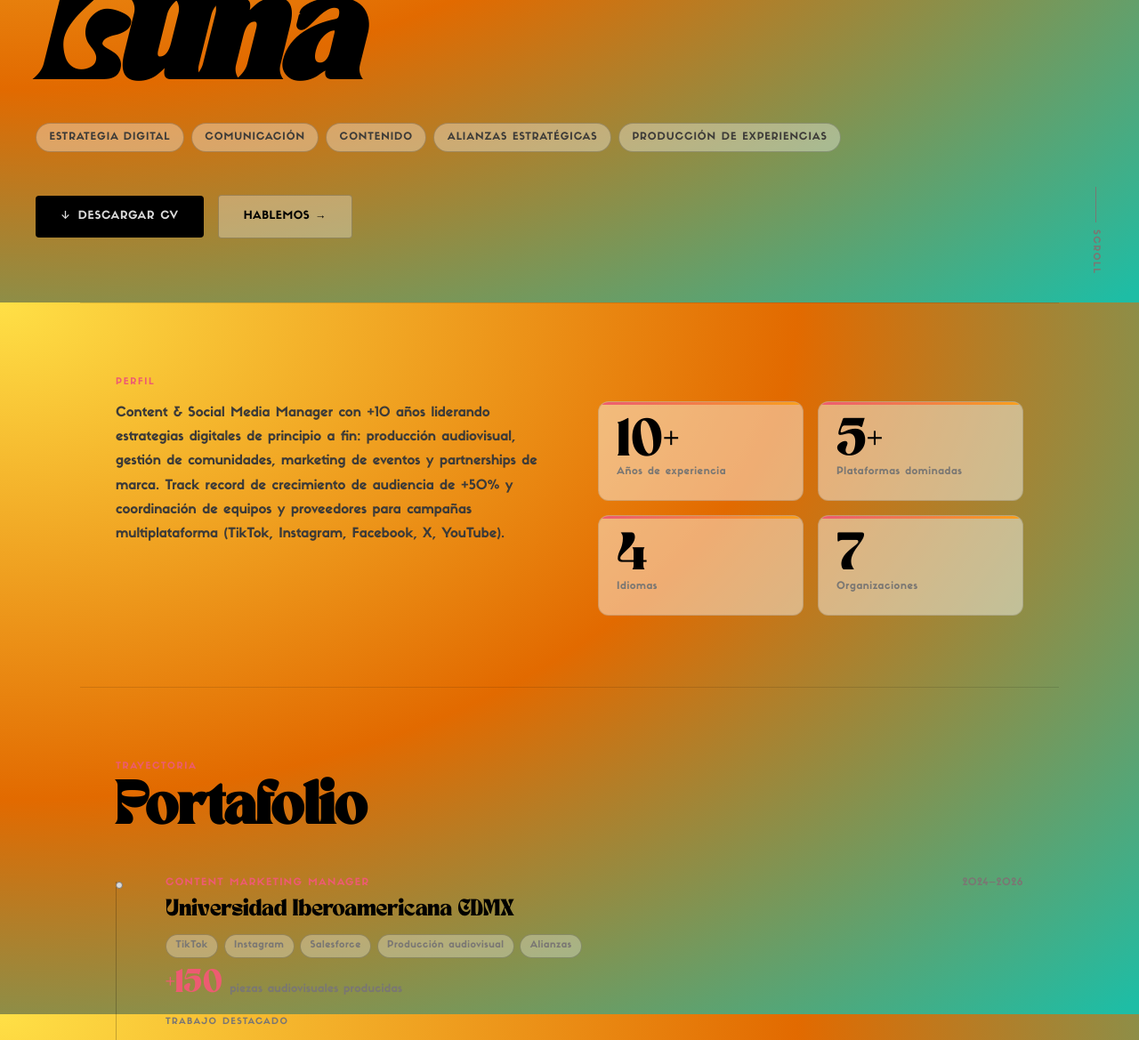
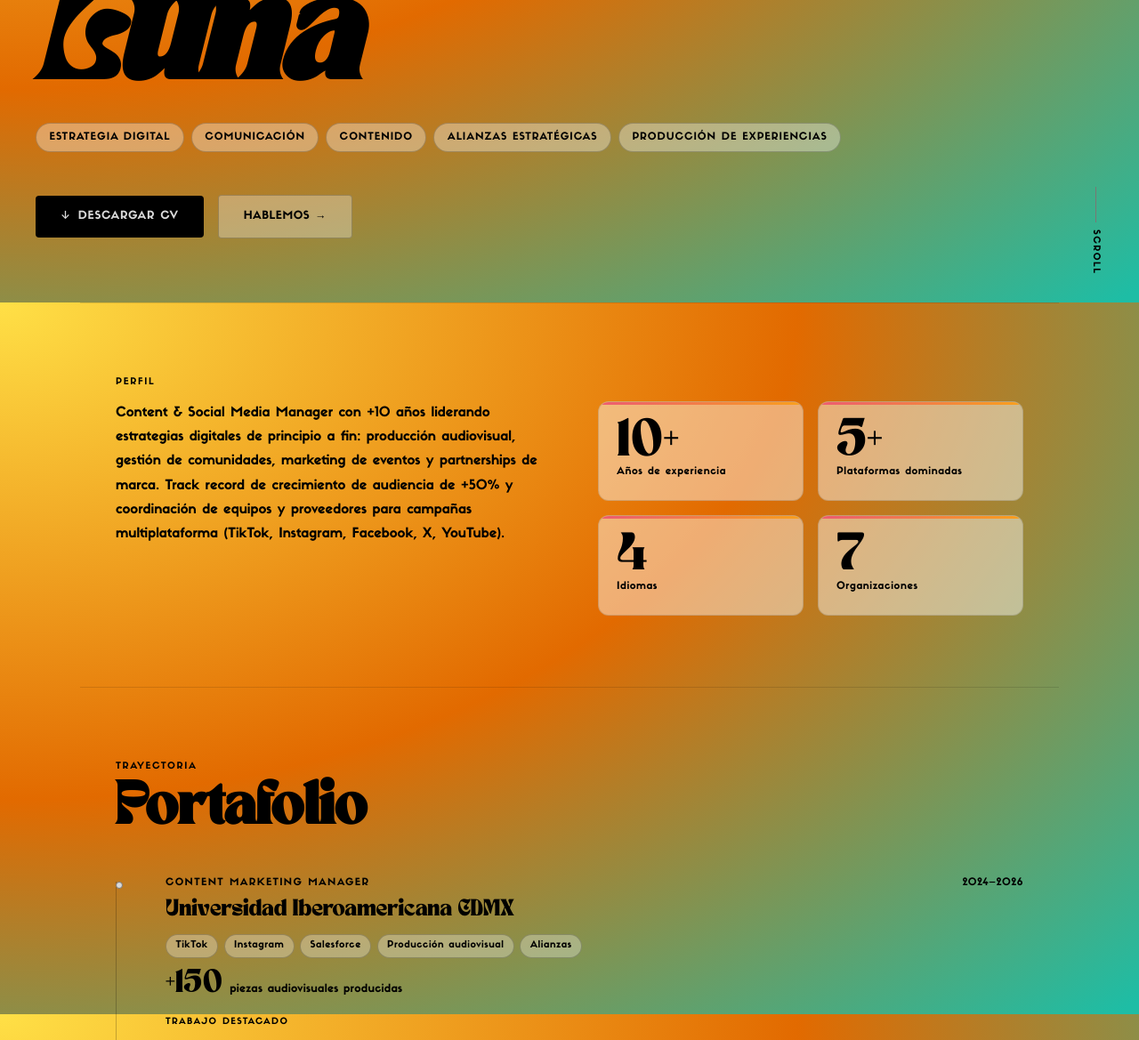
Before and after one commit to pancholuna/pancholuna.github.io, a website: page index.html in a window 1280 px wide. Shown: the part 460-1629 px from the top of the page at 89% size. Drawn offline with Linux system fonts and the light colour scheme.

Commit message:
fix: unificar todo el texto de contenido a negro puro
Varios elementos (job-title, job-stat, tags, section-label, gallery-label,
hero-pill, skill/edu cards, footer) seguían usando --text-dim/--text-muted/
--accent1 para el color de texto, quedando gris o rosa en vez de negro sobre
el nuevo fondo degradado. Se deja --text-dim en nav-links y lang-btn porque
ahí codifica el estado activo/inactivo, no es solo estética.

```diff
--- a/index.html
+++ b/index.html
@@ -254,7 +254,7 @@
     padding: 0.35rem 0.9rem;
     border-radius: 20px;
     border: 1px solid var(--border-strong);
-    color: var(--text-muted);
+    color: var(--text);
     background: rgba(255,255,255,0.35);
   }
 
@@ -317,7 +317,7 @@
     font-weight: 500;
     letter-spacing: 0.14em;
     text-transform: uppercase;
-    color: var(--text-dim);
+    color: var(--text);
     writing-mode: vertical-rl;
     display: flex;
     align-items: center;
@@ -345,7 +345,7 @@
     font-weight: 600;
     letter-spacing: 0.16em;
     text-transform: uppercase;
-    color: var(--accent1);
+    color: var(--text);
     margin-bottom: 0.75rem;
   }
 
@@ -367,7 +367,7 @@
 
   .about-text p {
     font-size: 0.95rem;
-    color: var(--text-muted);
+    color: var(--text);
     line-height: 1.8;
   }
 
@@ -409,7 +409,7 @@
   .stat-label {
     font-size: 0.72rem;
     font-weight: 500;
-    color: var(--text-dim);
+    color: var(--text);
     letter-spacing: 0.05em;
     line-height: 1.4;
   }
@@ -468,12 +468,12 @@
     font-weight: 600;
     letter-spacing: 0.12em;
     text-transform: uppercase;
-    color: var(--accent1);
+    color: var(--text);
   }
 
   .job-period {
     font-size: 0.72rem;
-    color: var(--text-dim);
+    color: var(--text);
     letter-spacing: 0.04em;
     white-space: nowrap;
   }
@@ -487,7 +487,7 @@
 
   .job-desc {
     font-size: 0.88rem;
-    color: var(--text-muted);
+    color: var(--text);
     line-height: 1.7;
   }
 
@@ -508,13 +508,13 @@
   .job-stat-number {
     font-family: var(--font-display);
     font-size: 1.6rem;
-    color: var(--accent1);
+    color: var(--text);
     line-height: 1;
   }
 
   .job-stat-label {
     font-size: 0.78rem;
-    color: var(--text-dim);
+    color: var(--text);
     letter-spacing: 0.02em;
   }
 
@@ -525,7 +525,7 @@
     padding: 0.2rem 0.65rem;
     border: 1px solid var(--border-strong);
     border-radius: 20px;
-    color: var(--text-dim);
+    color: var(--text);
     background: rgba(255,255,255,0.3);
   }
 
@@ -635,7 +635,7 @@
     font-weight: 600;
     letter-spacing: 0.14em;
     text-transform: uppercase;
-    color: var(--text-dim);
+    color: var(--text);
     margin-top: 1.1rem;
     margin-bottom: -0.2rem;
   }
@@ -722,7 +722,7 @@
     font-weight: 700;
     letter-spacing: 0.14em;
     text-transform: uppercase;
-    color: var(--accent1);
+    color: var(--text);
     margin-bottom: 0.85rem;
     padding-bottom: 0.6rem;
     border-bottom: 1px solid var(--border);
@@ -734,7 +734,7 @@
 
   .skill-list li {
     font-size: 0.85rem;
-    color: var(--text-muted);
+    color: var(--text);
     padding: 0.3rem 0;
     border-bottom: 1px solid rgba(0,0,0,0.06);
   }
@@ -768,12 +768,12 @@
 
   .edu-school {
     font-size: 0.85rem;
-    color: var(--text-muted);
+    color: var(--text);
   }
 
   .edu-year {
     font-size: 0.7rem;
-    color: var(--text-dim);
+    color: var(--text);
     margin-top: 0.3rem;
   }
 
@@ -833,7 +833,7 @@
 
   footer p {
     font-size: 0.72rem;
-    color: var(--text-dim);
+    color: var(--text);
   }
 
   .icon-dl::before { content: '↓ '; }
```
